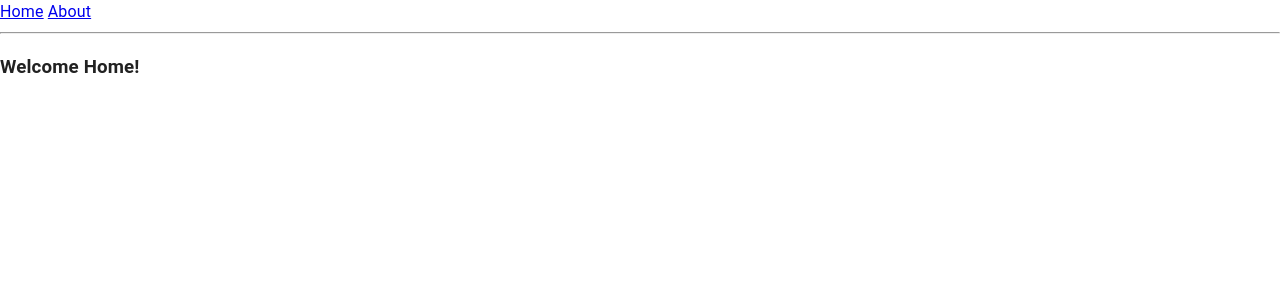
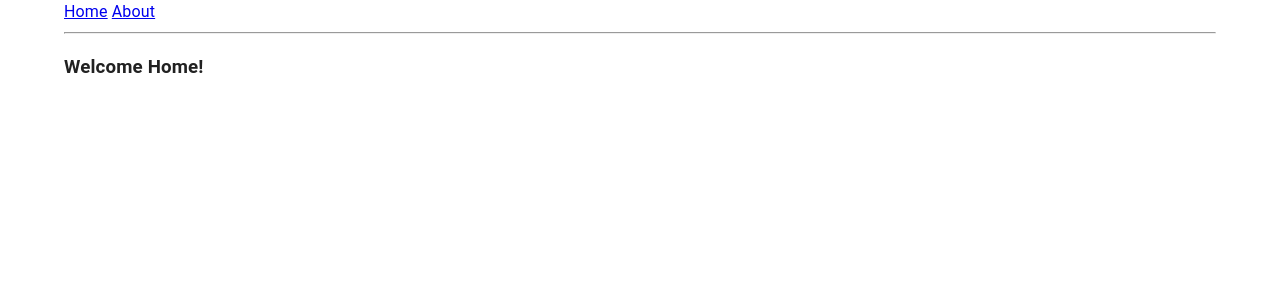
Before and after one commit to Tumetsu/receipt-raven, a React (Vite) app in the folder frontend/: page / in a window 1280 px wide. Shown: the top 300 px of the page. Built offline with nearby package versions, Linux system fonts and the light colour scheme.

Commit message:
Add Tanstack query

```diff
--- a/frontend/package.json
+++ b/frontend/package.json
@@ -18,6 +18,8 @@
     "@emotion/styled": "^11.14.1",
     "@mui/icons-material": "^7.3.4",
     "@mui/material": "^7.3.4",
+    "@tanstack/react-query": "^5.90.2",
+    "@tanstack/react-query-devtools": "^5.90.2",
     "@tanstack/react-router": "^1.132.33",
     "@tanstack/react-router-devtools": "^1.132.33",
     "react": "^18.3.1",
--- a/frontend/src/App.tsx
+++ b/frontend/src/App.tsx
@@ -1,8 +1,19 @@
 import { type ReactElement, StrictMode } from 'react';
 import { routeTree } from './routeTree.gen';
+import Container from '@mui/material/Container';
 import { createRouter, RouterProvider } from '@tanstack/react-router';
+import { QueryClient, QueryClientProvider } from '@tanstack/react-query';
+import { ReactQueryDevtools } from '@tanstack/react-query-devtools';
 
-const router = createRouter({ routeTree });
+const queryClient = new QueryClient();
+
+const router = createRouter({
+  routeTree,
+  context: {
+    queryClient,
+  },
+});
+
 declare module '@tanstack/react-router' {
   interface Register {
     router: typeof router;
@@ -12,7 +23,12 @@ declare module '@tanstack/react-router' {
 function App(): ReactElement {
   return (
     <StrictMode>
-      <RouterProvider router={router} />
+      <QueryClientProvider client={queryClient}>
+        <Container>
+          <RouterProvider router={router} />
+        </Container>
+        <ReactQueryDevtools initialIsOpen={false} />
+      </QueryClientProvider>
     </StrictMode>
   );
 }
--- a/frontend/src/routes/__root.tsx
+++ b/frontend/src/routes/__root.tsx
@@ -1,5 +1,10 @@
-import { createRootRoute, Link, Outlet } from '@tanstack/react-router';
+import { createRootRouteWithContext, Link, Outlet } from '@tanstack/react-router';
 import { TanStackRouterDevtools } from '@tanstack/react-router-devtools';
+import { QueryClient } from '@tanstack/react-query';
+
+interface MyRouterContext {
+  queryClient: QueryClient;
+}
 
 const RootLayout = () => (
   <>
@@ -17,4 +22,4 @@ const RootLayout = () => (
   </>
 );
 
-export const Route = createRootRoute({ component: RootLayout });
+export const Route = createRootRouteWithContext<MyRouterContext>()({ component: RootLayout });
```
Also changed, not shown: 1 other file (tests, documents, lock files or other folders).
